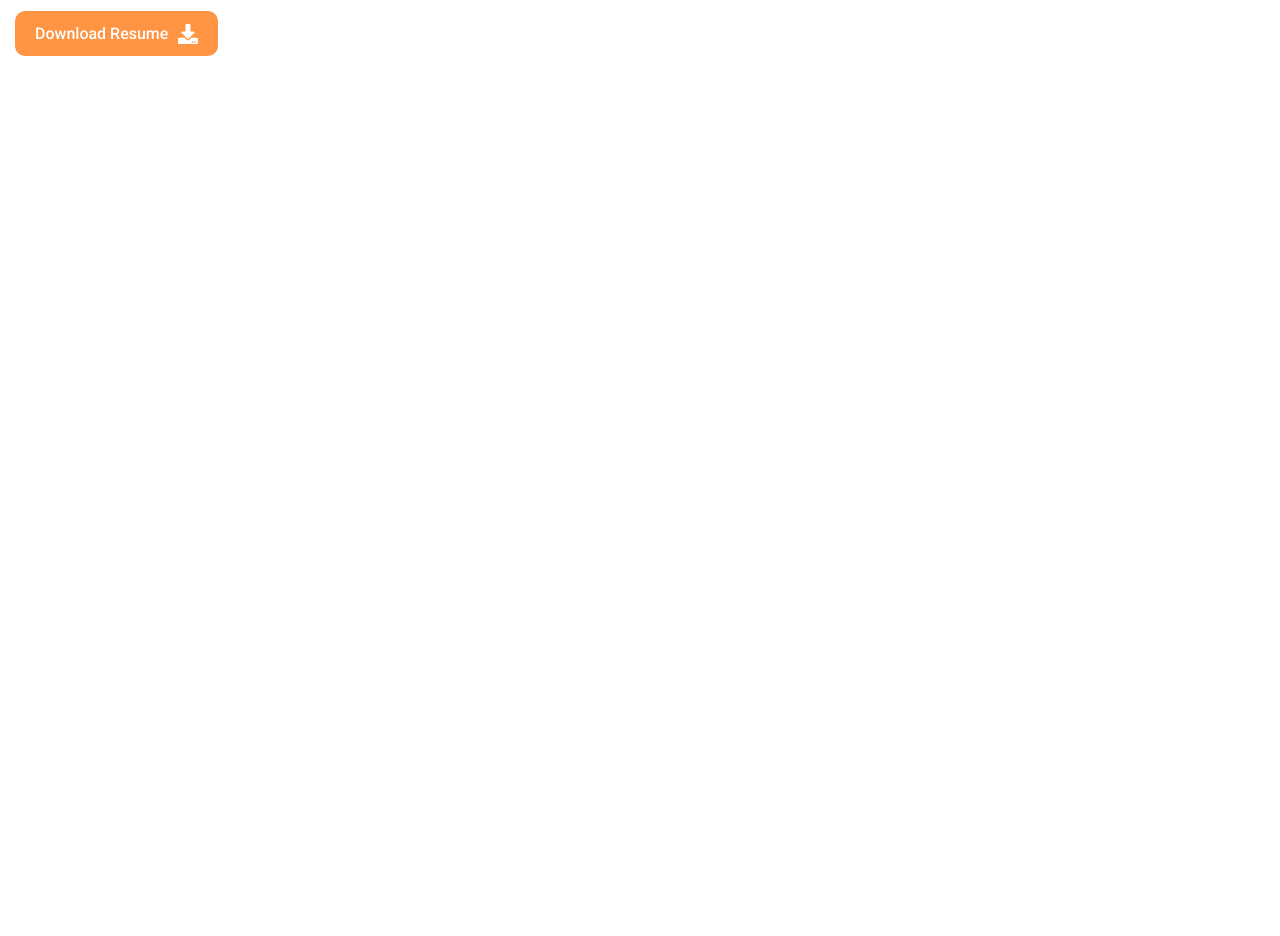
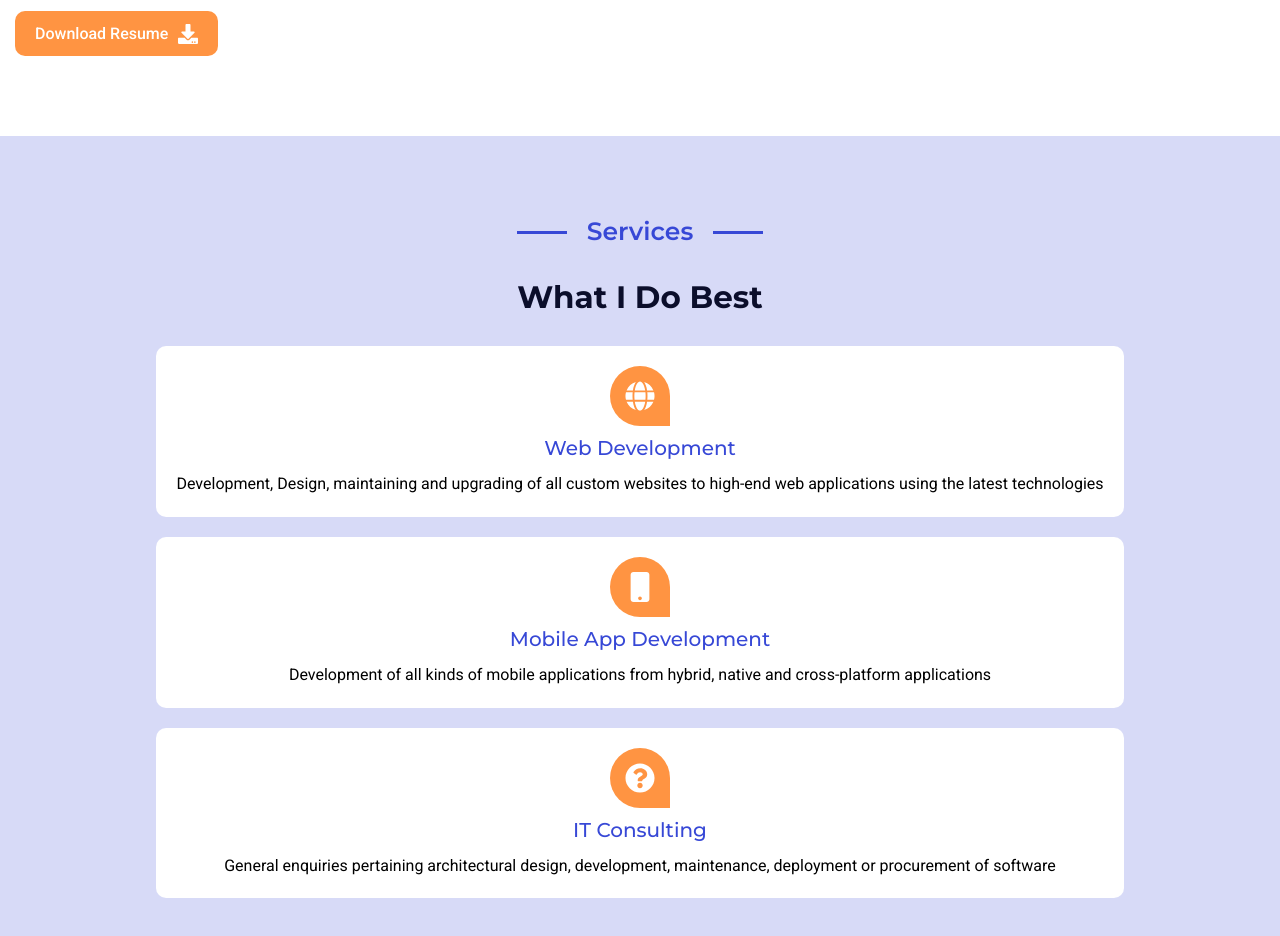
Before and after one commit to devgithinji/portfolio-frontend, a Next.js app: page / in a window 1280 px wide. Shown: the part 4520-5456 px from the top of the page. Before the commit the page ends 4656 px from the top, so only its background shows below. Built offline with nearby package versions, Linux system fonts and the light colour scheme.

Commit message:
services section

```diff
--- /dev/null
+++ b/components/Services.js
@@ -0,0 +1,41 @@
+import React from 'react';
+import {FaGlobe, FaMobile, FaQuestionCircle} from "react-icons/fa";
+
+const Services = () => {
+    return (
+        <div className="section services" id="services">
+            <div className="container">
+                <h2 className="sub-title">Services</h2>
+                <h1 className="title">What I do best</h1>
+                <div className="services-list">
+                    <div className="service">
+                        <div className="service-icon">
+                            <FaGlobe/>
+                        </div>
+                        <h3 className="card-title">Web development</h3>
+                        <p>Development, Design, maintaining and upgrading of all custom websites to high-end web
+                            applications using the latest technologies </p>
+                    </div>
+                    <div className="service">
+                        <div className="service-icon">
+                            <FaMobile/>
+                        </div>
+                        <h3 className="card-title">Mobile App Development</h3>
+                        <p>Development of all kinds of mobile applications from hybrid, native and cross-platform
+                            applications</p>
+                    </div>
+                    <div className="service">
+                        <div className="service-icon">
+                            <FaQuestionCircle/>
+                        </div>
+                        <h3 className="card-title">IT Consulting</h3>
+                        <p>General enquiries pertaining architectural design, development, maintenance, deployment or
+                            procurement of software</p>
+                    </div>
+                </div>
+            </div>
+        </div>
+    );
+};
+
+export default Services;
--- a/pages/index.js
+++ b/pages/index.js
@@ -4,6 +4,7 @@ import Link from "next/link";
 import Header from "../components/Header";
 import Hero from "../components/Hero";
 import AboutMe from "../components/aboutme/AboutMe";
+import Services from "../components/Services";
 
 export default function Home() {
     return (
@@ -12,6 +13,7 @@ export default function Home() {
             <main>
                 <Hero/>
                 <AboutMe/>
+                <Services/>
             </main>
         </>
     )
--- a/styles/globals.css
+++ b/styles/globals.css
@@ -492,3 +492,63 @@ ul.skills-list li span {
     flex-direction: column;
     gap: 10px;
 }
+
+/*-----------------------------------*\
+  #services
+\*-----------------------------------*/
+.services {
+    background: var(--primary-200);
+}
+
+.services .container {
+    display: flex;
+    gap: 30px;
+    flex-direction: column;
+    align-items: center;
+}
+
+.services-list {
+    display: flex;
+    flex-direction: column;
+    gap: 20px;
+}
+
+
+.service {
+    display: flex;
+    flex-direction: column;
+    gap: 10px;
+    align-items: center;
+    background: var(--white);
+    text-align: center;
+    padding: 20px;
+    border-radius: var(--radius-10);
+    transition: var(--transition);
+}
+
+.service-icon {
+    background: var(--accent);
+    color: var(--white);
+    display: grid;
+    place-content: center;
+    width: 60px;
+    height: 60px;
+    border-top-right-radius: var(--radius-30);
+    border-top-left-radius: var(--radius-30);
+    border-bottom-left-radius: var(--radius-30);
+    font-size: 30px;
+}
+
+.service:is(:hover, :focus) {
+    background: var(--primary-500);
+    color: var(--white);
+}
+
+.service:is(:hover, :focus) .card-title {
+    color: var(--accent);
+}
+
+.service:is(:hover, :focus) .service-icon {
+    background: var(--white);
+    color: var(--accent);
+}
```
